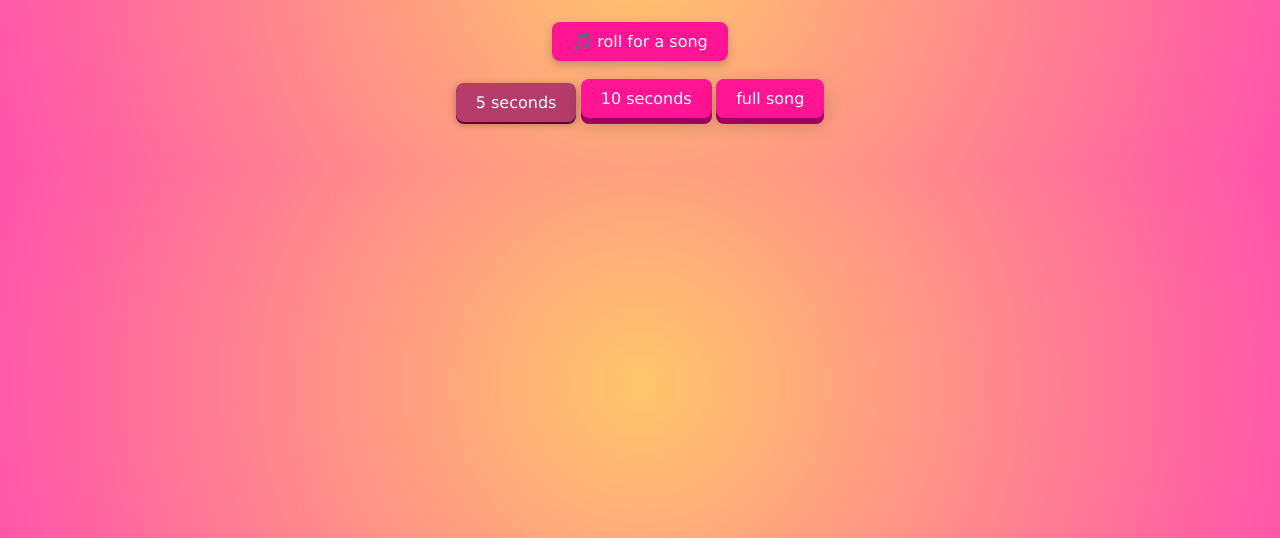
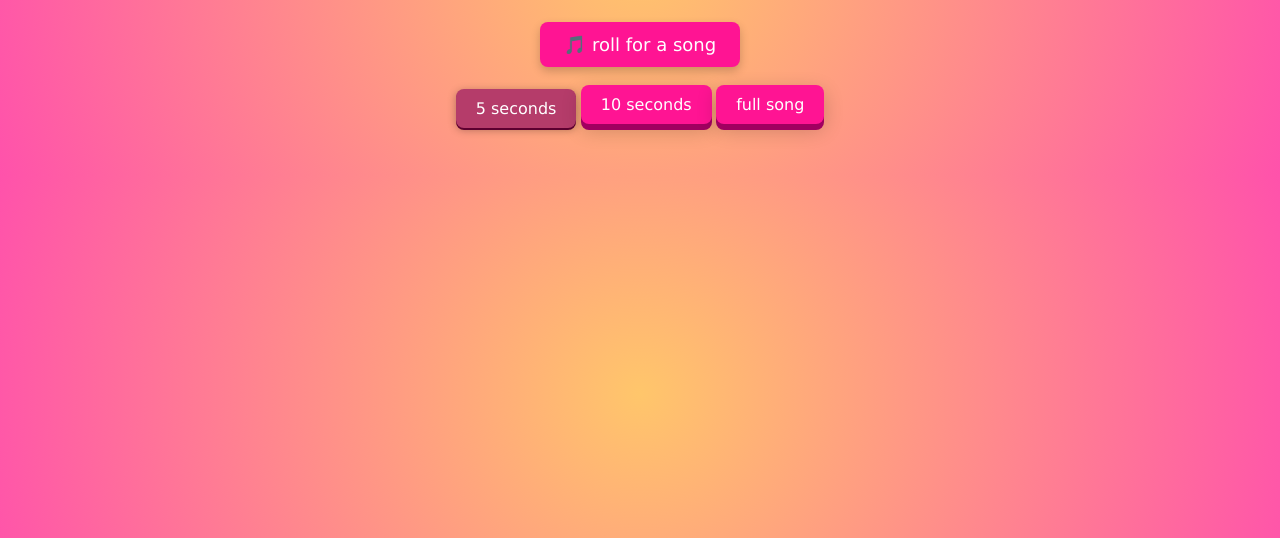
Before and after one commit to ShaniMarzel/Guessify, a plain HTML site: page index.html in a window 1280 px wide. Shown: the part 262-800 px from the top of the page. Drawn offline with Linux system fonts and the light colour scheme; a web font is replaced by a local one.

Commit message:
Update style.css

```diff
--- a/style.css
+++ b/style.css
@@ -28,8 +28,8 @@ font-family: Verdana;
     background-color: deeppink;
     color: white;
     border: none;
-    padding: 10px 20px;
-    font-size: 16px;
+    padding: 12px 24px;
+    font-size: 18px;
     border-radius: 8px;
     cursor: pointer;
     box-shadow: 0 4px 10px rgba(0,0,0,0.2);
```
